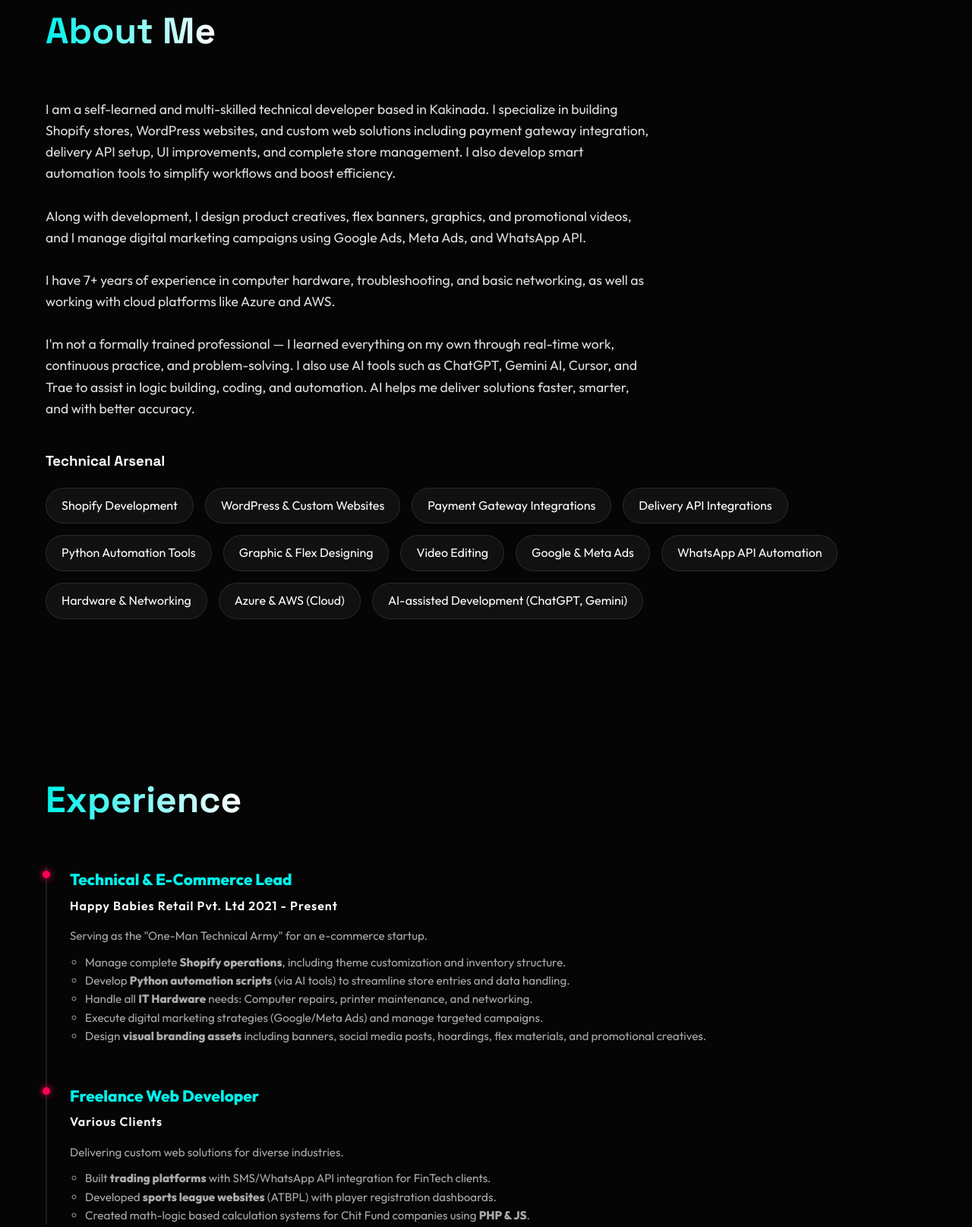
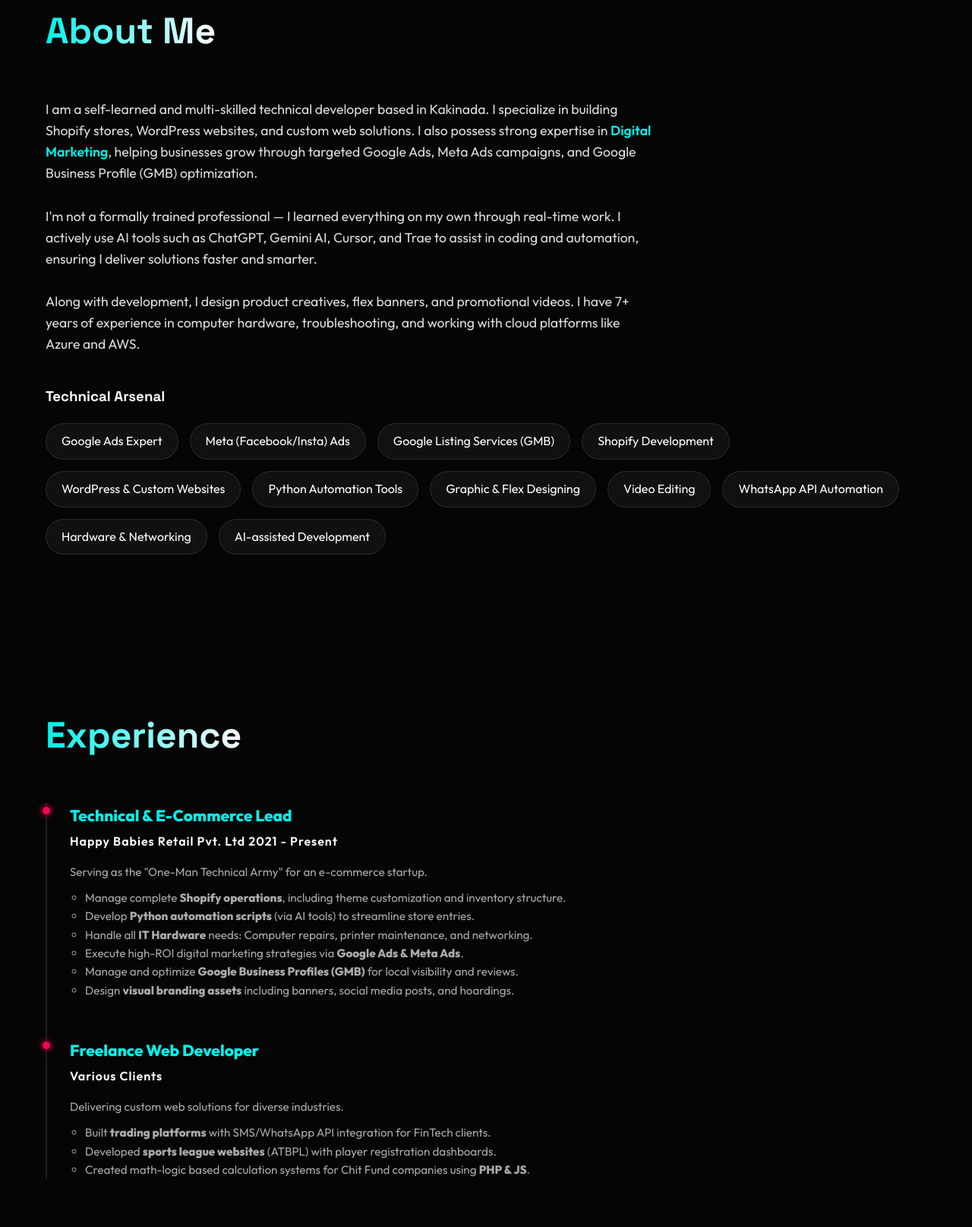
Before and after one commit to Skhaju/portfolio, a plain HTML site: page index.html in a window 1280 px wide. Shown: the part 897-2512 px from the top of the page at 76% size. Drawn offline with nearby package versions, Linux system fonts and the light colour scheme; animation ran at ten frames a second.

Commit message:
Update index.html

```diff
--- a/index.html
+++ b/index.html
@@ -4,7 +4,7 @@
     <meta charset="UTF-8">
     <meta name="viewport" content="width=device-width, initial-scale=1.0">
     <title>Shaik Ahmed Mohiuddin | Technical Operations Lead</title>
-    <meta name="description" content="Portfolio of Shaik Ahmed Mohiuddin - Technical Engineer, E-Commerce Specialist, and AI-Assisted Developer.">
+    <meta name="description" content="Portfolio of Shaik Ahmed Mohiuddin - Technical Engineer, E-Commerce Specialist, Digital Marketer and AI-Assisted Developer.">
 
     <link rel="preconnect" href="https://fonts.googleapis.com">
     <link rel="preconnect" href="https://fonts.gstatic.com" crossorigin>
@@ -354,7 +354,7 @@
         <div class="container">
             <h2 style="color: var(--secondary); font-size: 1rem; letter-spacing: 3px; margin-bottom: 10px;">HELLO, I AM</h2>
             <h1 class="glitch-text">Shaik Ahmed<br>Mohiddin</h1>
-            <p>Bridging the Gap Between Hardware, E-Commerce, and Digital Innovation.</p>
+            <p>Tech + Design + Marketing + IT — End-to-End Solutions</p>
             <div style="display: flex; gap: 20px; justify-content: center;">
                 <a href="#projects" class="btn">View Work</a>
                 <a href="#contact" class="btn" style="border-color: var(--secondary); color: var(--secondary);">Contact Me</a>
@@ -367,43 +367,37 @@
         <h2 class="section-title">About Me</h2>
         <div class="about-text">
             <p>
-                I am a self-learned and multi-skilled technical developer based in Kakinada. I specialize in building Shopify stores, WordPress websites, and custom web solutions
-                including payment gateway integration, delivery API setup, UI improvements, and complete
-                store management. I also develop smart automation tools to simplify workflows and boost efficiency.
+                I am a self-learned and multi-skilled technical developer based in Kakinada. I specialize in building Shopify stores, WordPress websites, and custom web solutions.
+                I also possess strong expertise in <span class="highlight">Digital Marketing</span>, helping businesses grow through targeted Google Ads, Meta Ads campaigns, and Google Business Profile (GMB) optimization.
             </p>
             <br>
-            <p>
-                Along with development, I design product creatives, flex banners, graphics, and promotional videos,
-                and I manage digital marketing campaigns using Google Ads, Meta Ads, and WhatsApp API.
+<p>
+                I'm not a formally trained professional — I learned everything on my own through real-time work.
+                I actively use AI tools such as ChatGPT, Gemini AI, Cursor, and Trae to assist in coding and automation, ensuring I deliver solutions faster and smarter.
             </p>
+
             <br>
-            <p>
-                I have 7+ years of experience in computer hardware, troubleshooting, and basic networking,
-                as well as working with cloud platforms like Azure and AWS.
+<p>
+
+                Along with development, I design product creatives, flex banners, and promotional videos.
+                I have 7+ years of experience in computer hardware, troubleshooting, and working with cloud platforms like Azure and AWS.
             </p>
-            <br>
-            <p>
-                I'm not a formally trained professional — I learned everything on my own through real-time work,
-                continuous practice, and problem-solving. I also use AI tools such as ChatGPT, Gemini AI,
-                Cursor, and Trae to assist in logic building, coding, and automation. AI helps me deliver
-                solutions faster, smarter, and with better accuracy.
-            </p>
+
         </div>
 
         <h3 style="margin-bottom: 20px; color: #fff;">Technical Arsenal</h3>
         <div class="skills-grid">
+            <div class="skill-tag">Google Ads Expert</div>
+            <div class="skill-tag">Meta (Facebook/Insta) Ads</div>
+            <div class="skill-tag">Google Listing Services (GMB)</div>
             <div class="skill-tag">Shopify Development</div>
             <div class="skill-tag">WordPress & Custom Websites</div>
-            <div class="skill-tag">Payment Gateway Integrations</div>
-            <div class="skill-tag">Delivery API Integrations</div>
             <div class="skill-tag">Python Automation Tools</div>
             <div class="skill-tag">Graphic & Flex Designing</div>
             <div class="skill-tag">Video Editing</div>
-            <div class="skill-tag">Google & Meta Ads</div>
             <div class="skill-tag">WhatsApp API Automation</div>
             <div class="skill-tag">Hardware & Networking</div>
-            <div class="skill-tag">Azure & AWS (Cloud)</div>
-            <div class="skill-tag">AI-assisted Development (ChatGPT, Gemini)</div>
+            <div class="skill-tag">AI-assisted Development</div>
         </div>
     </div>
 </section>
@@ -418,12 +412,12 @@
                     <div class="timeline-desc">
                         <p>Serving as the "One-Man Technical Army" for an e-commerce startup.</p>
                         <ul style="margin-top: 10px; margin-left: 20px; list-style-type: circle;">
-                           <li>Manage complete <strong>Shopify operations</strong>, including theme customization and inventory structure.</li>
-<li>Develop <strong>Python automation scripts</strong> (via AI tools) to streamline store entries and data handling.</li>
-<li>Handle all <strong>IT Hardware</strong> needs: Computer repairs, printer maintenance, and networking.</li>
-<li>Execute digital marketing strategies (Google/Meta Ads) and manage targeted campaigns.</li>
-<li>Design <strong>visual branding assets</strong> including banners, social media posts, hoardings, flex materials, and promotional creatives.</li>
-
+                            <li>Manage complete <strong>Shopify operations</strong>, including theme customization and inventory structure.</li>
+                            <li>Develop <strong>Python automation scripts</strong> (via AI tools) to streamline store entries.</li>
+                            <li>Handle all <strong>IT Hardware</strong> needs: Computer repairs, printer maintenance, and networking.</li>
+                            <li>Execute high-ROI digital marketing strategies via <strong>Google Ads & Meta Ads</strong>.</li>
+                            <li>Manage and optimize <strong>Google Business Profiles (GMB)</strong> for local visibility and reviews.</li>
+                            <li>Design <strong>visual branding assets</strong> including banners, social media posts, and hoardings.</li>
                         </ul>
                     </div>
                 </div>
@@ -447,6 +441,19 @@
         <div class="container">
             <h2 class="section-title">Featured Projects</h2>
             <div class="projects-grid">
+
+                <div class="card tilt-card">
+                    <div class="card-content">
+                        <h3>Digital Marketing & GMB</h3>
+                        <p>End-to-end management of Google Ads, Meta Ads, and Google Listing Services (GMB) to boost local presence and sales.</p>
+                        <div class="card-tags">
+                            <span class="card-tag">Google Ads</span>
+                            <span class="card-tag">Meta Ads</span>
+                            <span class="card-tag">GMB / Local SEO</span>
+                        </div>
+                    </div>
+                    <a href="#contact" class="card-link">Contact for Services <i class="fas fa-arrow-right"></i></a>
+                </div>
 
                 <div class="card tilt-card">
                     <div class="card-content">
@@ -541,7 +548,7 @@
                 <a href="mailto:skhaju@gmail.com" aria-label="Email"><i class="fas fa-envelope"></i></a>
                 <a href="tel:+919603222102" aria-label="Phone"><i class="fas fa-phone"></i></a>
             </div>
-            <p style="margin-top: 50px; font-size: 0.8rem; color: #555;">© 2025 Shaik Ahmed Mohiuddin. All rights reserved.</p>
+            <p style="margin-top: 50px; font-size: 0.8rem; color: #555;">© 2025 Shaik Ahmed Mohiddin. All rights reserved.</p>
         </div>
     </footer>
 
```
